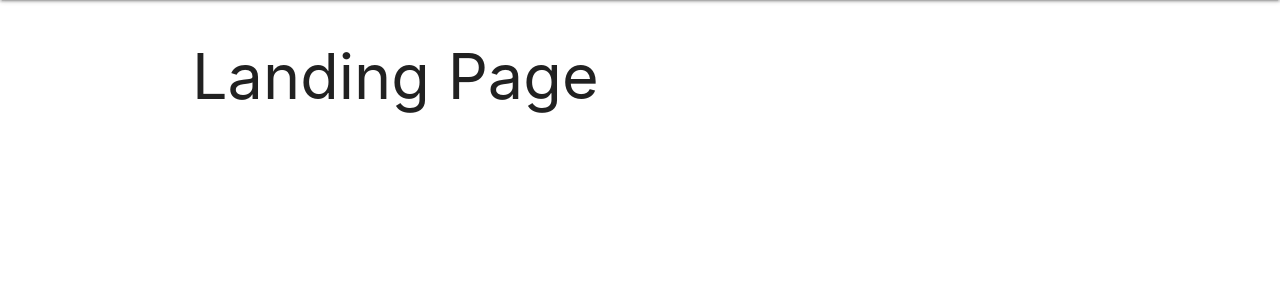
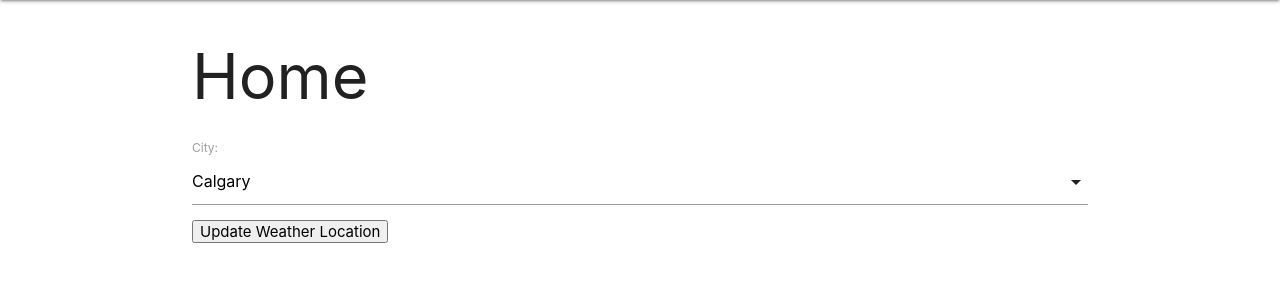
Before and after one commit to CharlesAta/Workoutify, a Django app: page / in a window 1280 px wide. Shown: the part 64-364 px from the top of the page. Run offline with Django 3.2, Linux system fonts and the light colour scheme; a user stored in the database is signed in; tables that the repository leaves empty hold one stand-in row (values such as "Sample post").

Commit message:
adding location change for weather

```diff
--- a/workoutify/main_app/admin.py
+++ b/workoutify/main_app/admin.py
@@ -1,7 +1,8 @@
 from django.contrib import admin
-from .models import Workout, Schedule, Exercise
+from .models import Workout, Schedule, Exercise, Weather
 
 # Register your models here.
 admin.site.register(Workout)
 admin.site.register(Schedule)
 admin.site.register(Exercise)
+admin.site.register(Weather)
--- a/workoutify/main_app/models.py
+++ b/workoutify/main_app/models.py
@@ -31,7 +31,6 @@ CITIES = (
     ('V', 'Vancouver'),
     ('T', 'Toronto'),
     ('M', 'Montreal'),
-
 )
 
 class Weather(models.Model):
@@ -43,6 +42,7 @@ class Weather(models.Model):
         default=CITIES[0][0]
     )
     city_id = models.IntegerField()
+    user = models.OneToOneField(User, on_delete=models.CASCADE)
 
 class Schedule(models.Model):
     date = models.DateField('workout date')
--- a/workoutify/main_app/static/js/script.js
+++ b/workoutify/main_app/static/js/script.js
@@ -12,7 +12,7 @@ defaultTime: 'now',
 });
 
 let schedWorkoutBtn = document.getElementById('sched-workout-btn');
-
+if(typeof schedWorkoutBtn !== 'undefined' && schedWorkoutBtn !== null){
     schedWorkoutBtn.addEventListener('click', function() {
         let time = timeEl.value;
         let hours = parseInt(time.slice(0, time.indexOf(':')));
@@ -29,3 +29,4 @@ schedWorkoutBtn.addEventListener('click', function() {
         let two_four_clock = `${hours}${minutes}`
         timeEl.value = two_four_clock;
     })
+}
--- a/workoutify/main_app/templates/home.html
+++ b/workoutify/main_app/templates/home.html
@@ -1,5 +1,16 @@
 {% extends 'base.html' %} {% block content %}
 
-<h1>Landing Page</h1>
+<h1>Home</h1>
+
+<form method='POST' action="{% url 'update_weather' %}">
+    {% csrf_token %} {{ weather_form.as_p }}
+
+    <button type='submit'>Update Weather Location</button>
+</form>
+<script>
+    let selectEl = document.getElementById('id_city');
+    M.FormSelect.init(selectEl);
+</script>
+
 
 {% endblock %}
--- a/workoutify/main_app/urls.py
+++ b/workoutify/main_app/urls.py
@@ -3,6 +3,7 @@ from . import views
 
 urlpatterns = [
     path('', views.home, name='home'),
+    path('update_weather/', views.update_weather, name='update_weather'),
     path('about/', views.about, name='about'),
     path('test/', views.getWeather, name="getWeather"),
     path('workouts/', views.WorkoutList.as_view(), name='workouts_index'),
--- a/workoutify/main_app/views.py
+++ b/workoutify/main_app/views.py
@@ -3,16 +3,24 @@ from django.contrib.auth import login
 from django.contrib.auth.forms import UserCreationForm
 from django.views.generic.edit import CreateView, UpdateView, DeleteView
 from django.views.generic import ListView, DetailView
-from .forms import UserForm, ScheduleForm
+from .forms import UserForm, ScheduleForm, WeatherForm, ModelForm
 from .models import Workout, Schedule, Exercise, Weather
 import requests
 import os
 
+
+
 SECRET_KEY = os.environ['WEATHER_API_KEY']
 
+cities = {
+    'C': 5913490,
+    'S': 6141256,
+    'V': 6173331,
+    'T': 6167865,
+    'M': 6077246
+}
+
 # Create your views here.
-
-
 
 
 def getWeather(request):
@@ -21,13 +29,20 @@ def getWeather(request):
     print(weatherdata)
     return render(request, 'test.html', {
         'temperature': weatherdata['main']['temp'],
-        'description': weatherdata['weather']['description'],
+        'description': weatherdata['weather'][0]['main'],
         'city': weatherdata['name'],
     })
 
 
 def home(request):
-    return render(request, 'home.html')
+    current_user = Weather.objects.filter(user=request.user)
+    form = WeatherForm(initial={'city': current_user[0].city})
+    return render(request, 'home.html', {'weather_form': form})
+
+class WeatherForm(ModelForm):
+    class Meta:
+        model = Weather
+        fields = ['city']
 
 def about(request):
     return render(request, 'about.html')
@@ -102,6 +117,24 @@ class ExerciseUpdate(UpdateView):
     fields = ['name', 'description', 'sets', 'reps']
 
 
+def update_weather(request):
+    form = WeatherForm(request.POST)
+    if form.is_valid():
+        data = form.cleaned_data
+        cities_id = cities[data['city']]
+        response = requests.get(f'https://api.openweathermap.org/data/2.5/weather?id={ cities_id }&appid={SECRET_KEY}')
+        weatherdata = response.json()
+        user_id = request.user
+        obj, created = Weather.objects.update_or_create(
+            user = user_id,
+            defaults={
+                'city_id': cities_id,
+                'temperature':int(weatherdata['main']['temp'] - 273.15),
+                'description':weatherdata['weather'][0]['main'],
+                'city': data['city']
+            }
+        )
+    return redirect('home')
 
 
 def add_schedule(request, workout_id):
```
Also changed, not shown: workoutify/main_app/forms.py (+6 -1 lines), workoutify/main_app/templates/test.html (deleted, +0 -11 lines), workoutify/main_app/migrations/0006_weather.py (added). Lines whose indentation alone changed are shown as unchanged.
